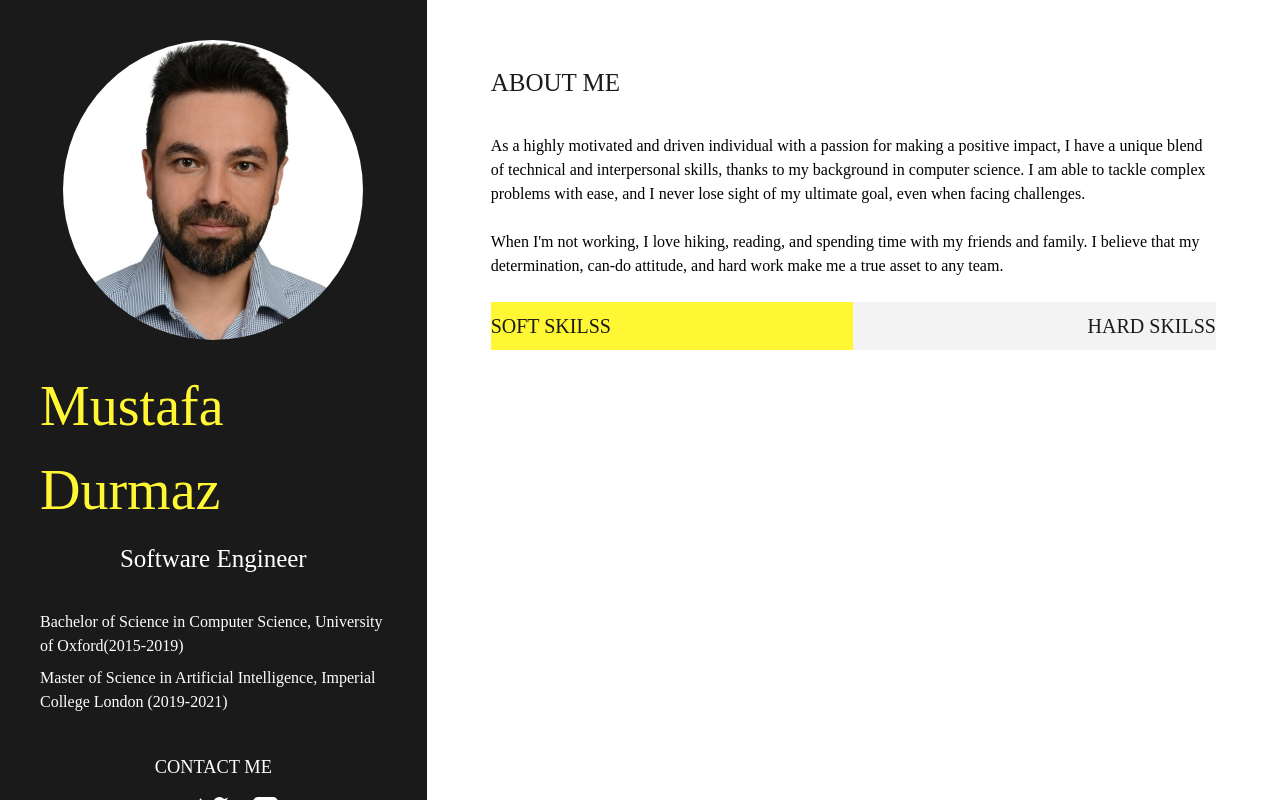
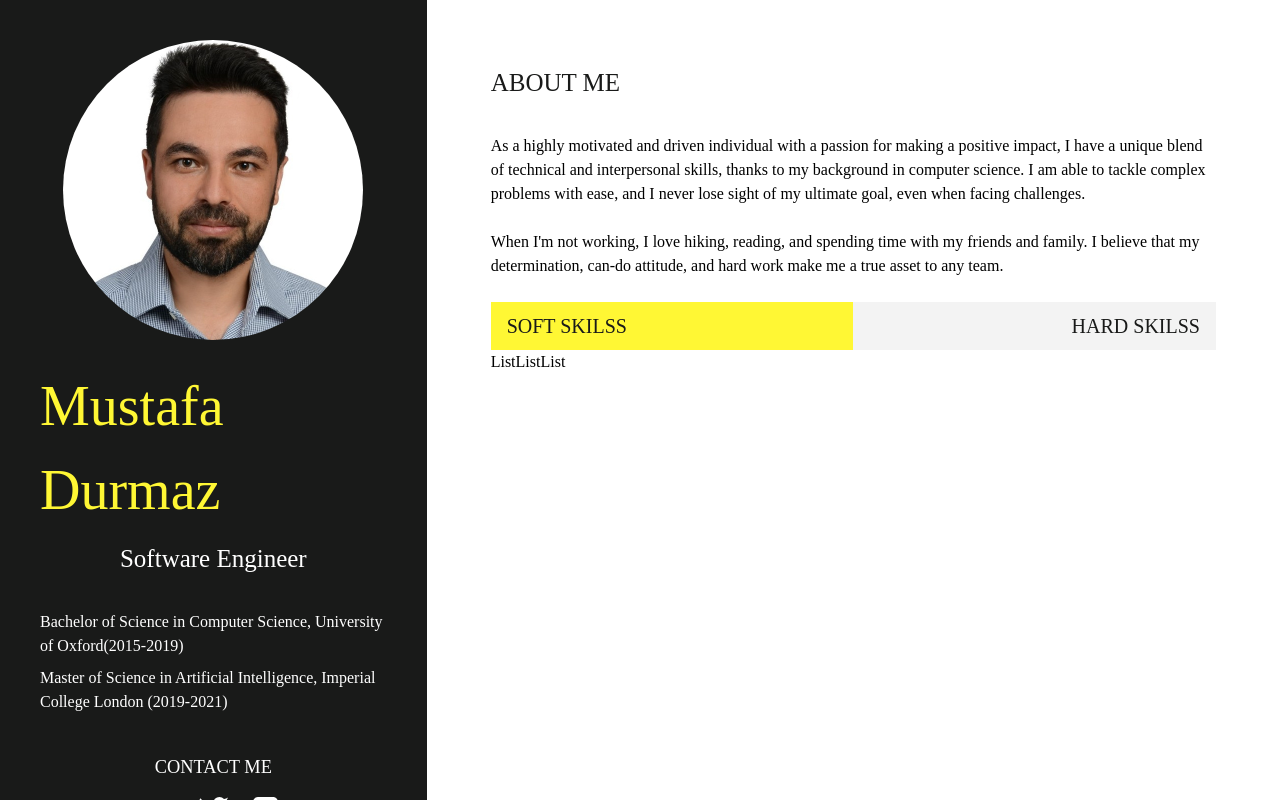
Before and after one commit to mustafadurmaz/Nextjs-Resume-App, a Next.js app: page / in a window 1280 px wide. Built offline with nearby package versions, Linux system fonts and the light colour scheme.

Commit message:
Skills page edit

```diff
--- a/app/component/skills.jsx
+++ b/app/component/skills.jsx
@@ -3,14 +3,12 @@ import React, { useState } from "react";
 
 const Skills = () => {
   const [activeTab, setActiveTab] = useState("soft");
-  const setBg=(active)=>(
-    activeTab===active ? "bg-yellow" : "bg-grey"
-  )
+  const setBg = (active) => (activeTab === active ? "bg-yellow" : "bg-grey");
 
-  const setTabsAlignment=(tab)=>(
-    tab==="soft" ? "text-left" : "text-right"
-  )
-  return (
+  const setTabsAlignment = (tab) =>
+    tab === "soft" ? "text-left" : "text-right";
+
+  const tabs = (
     <div className="flex">
       {["soft", "hard"].map((item) => (
         <button
@@ -22,7 +20,16 @@ const Skills = () => {
           {item} Skilss
         </button>
       ))}
-
+    </div>
+  );
+  return (
+    <div>
+      {tabs}
+      <ul className="flex flex-row flex-wrap content-start list-none">
+        <li>List</li>
+        <li>List</li>
+        <li>List</li>
+      </ul>
     </div>
   );
 };
--- a/app/global.css
+++ b/app/global.css
@@ -40,5 +40,5 @@ main h2{
 }
 
 .btn{
-    @apply w-1/2 h-12 text-black font-display uppercase text-xl
+    @apply w-1/2 h-12 text-black font-display uppercase text-xl px-4
 }
```
